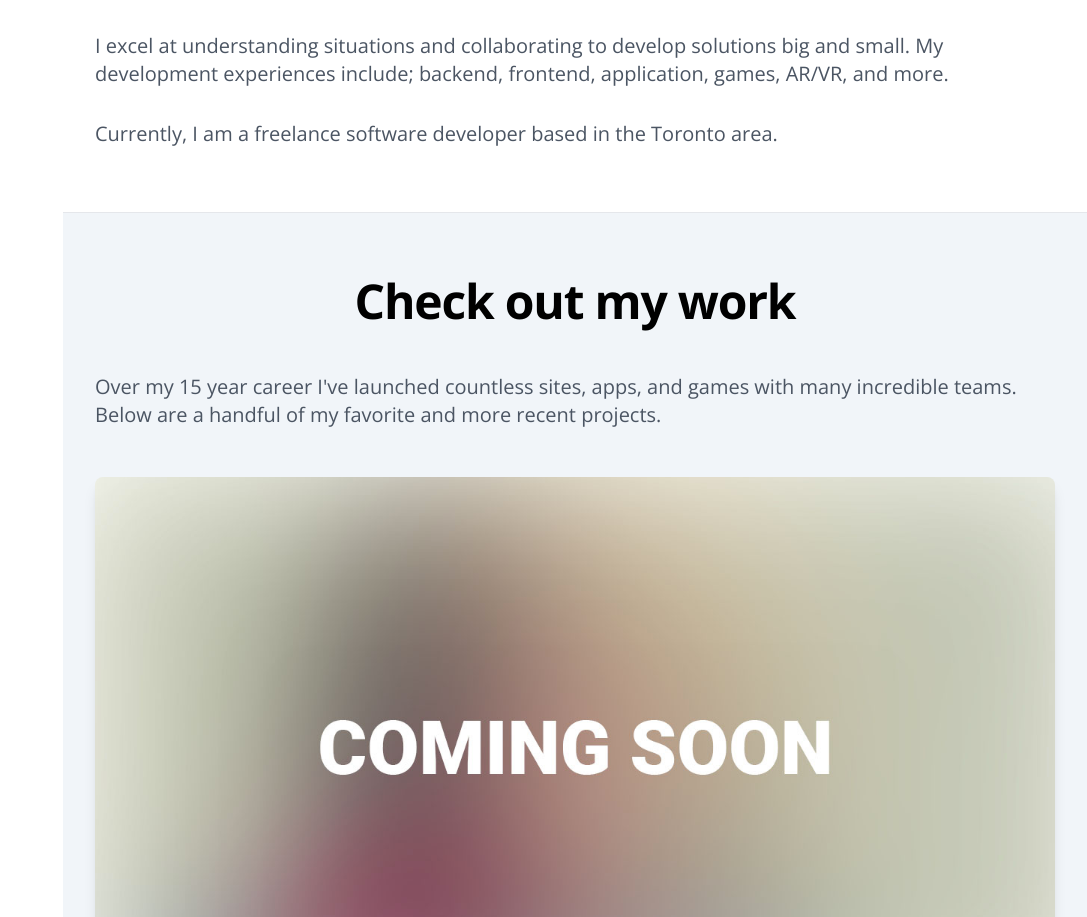
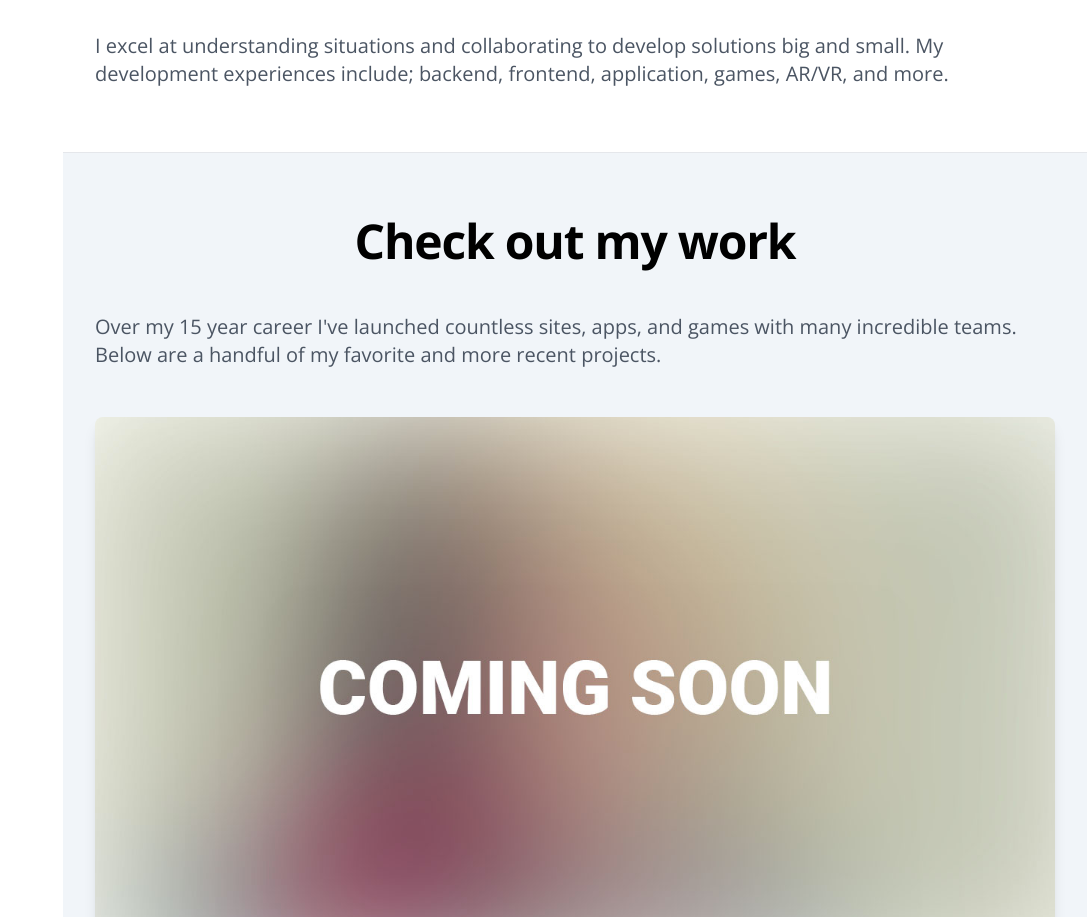
Before and after one commit to jhnbkr/portfolio, a Next.js app: page / in a window 1280 px wide. Shown: the part 1029-1946 px from the top of the page, without its empty margins (193-1280 px from the left). Built offline with nearby package versions, Linux system fonts and the light colour scheme.

Commit message:
Updated intro copy

```diff
--- a/src/components/About.tsx
+++ b/src/components/About.tsx
@@ -86,10 +86,6 @@ const About = forwardRef<HTMLElement>((props, ref) => {
                             development experiences include; backend, frontend,
                             application, games, AR/VR, and more.
                         </p>
-                        <p className="text-lg md:text-xl text-gray-600">
-                            Currently, I am a freelance software developer based
-                            in the Toronto area.
-                        </p>
                     </div>
                 </div>
             </section>
```
